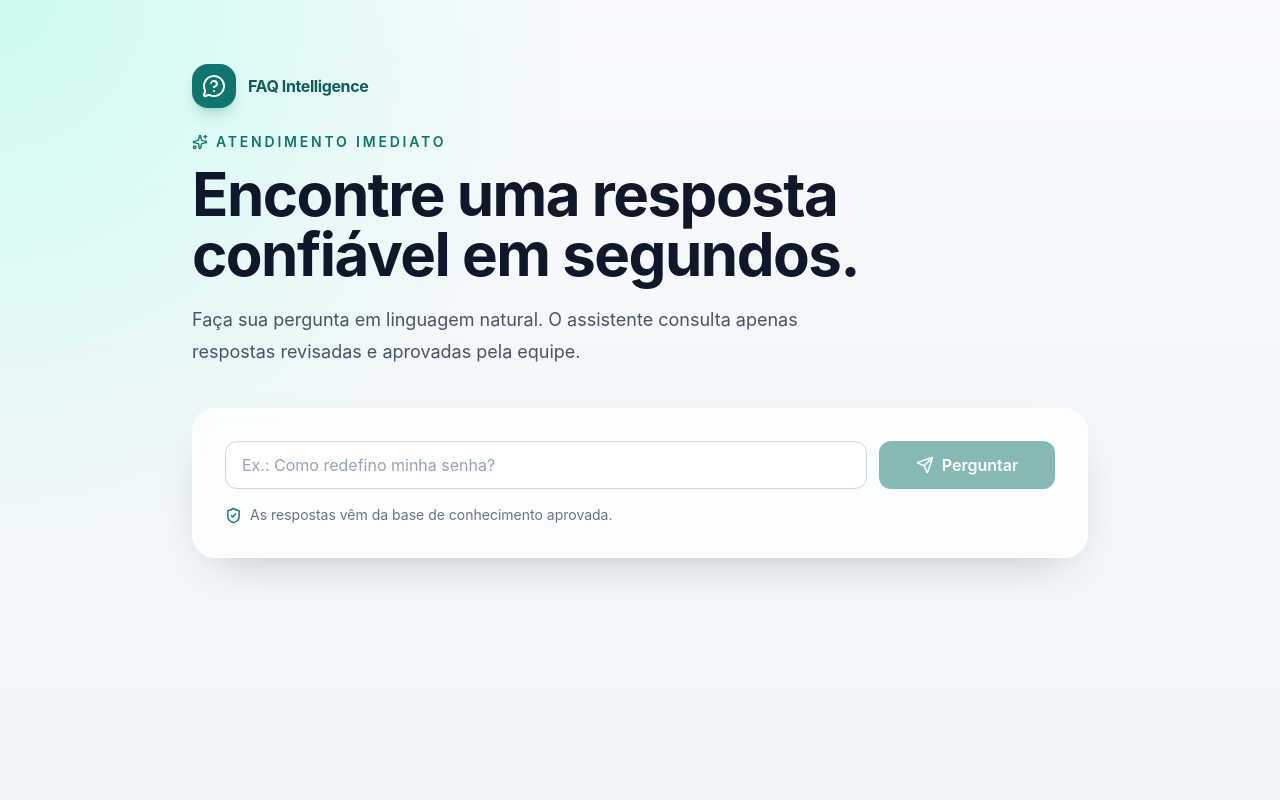
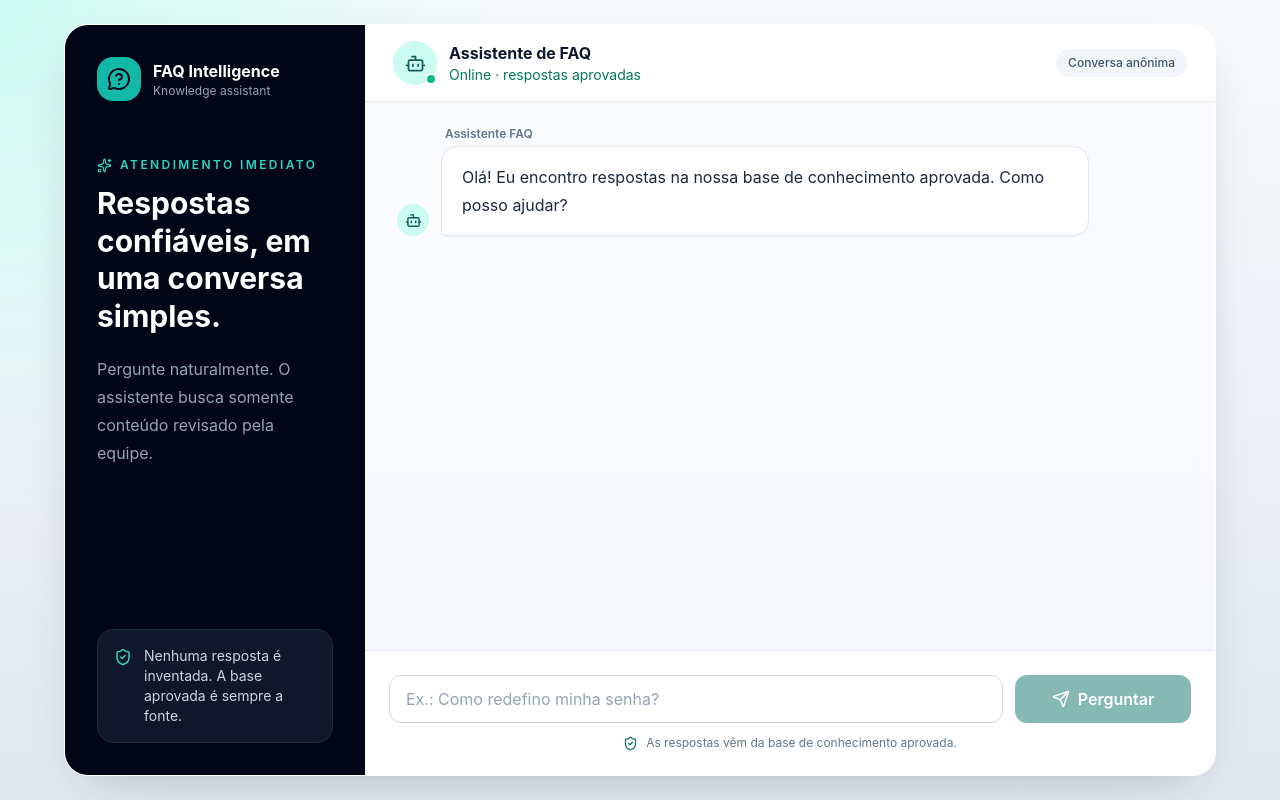
Before and after one commit to fbsis/faq-ia-poc, a React (Vite) app in the folder apps/web/: page / in a window 1280 px wide. Built offline with nearby package versions, Linux system fonts and the light colour scheme.

Commit message:
fix(chat): present FAQ retrieval as a conversation

```diff
--- a/apps/web/src/features/chat/chat-message.tsx
+++ b/apps/web/src/features/chat/chat-message.tsx
@@ -1,35 +1,98 @@
 import type { AskQuestionResponse } from "@faq/contracts";
-import { Bot, CheckCircle2, HelpCircle } from "lucide-react";
+import { Bot, CheckCircle2, HelpCircle, UserRound } from "lucide-react";
 
 export function ChatMessage({ result }: { result: AskQuestionResponse }) {
   const answered = result.status === "answered";
   return (
-    <article
-      className="rounded-2xl border border-slate-200 bg-white p-6 shadow-soft"
-      aria-live="polite"
-    >
-      <div className="mb-4 flex items-center gap-3">
-        <span className="grid size-10 place-items-center rounded-full bg-teal-50 text-teal-700">
-          {answered ? <CheckCircle2 aria-hidden size={21} /> : <HelpCircle aria-hidden size={21} />}
+    <article className="flex max-w-[88%] items-end gap-3 self-start">
+      <AssistantAvatar />
+      <div>
+        <p className="mb-1 ml-1 text-xs font-semibold text-slate-500">Assistente FAQ</p>
+        <div className="rounded-2xl rounded-bl-md border border-slate-200 bg-white px-5 py-4 shadow-sm">
+          <div className="mb-2 flex flex-wrap items-center gap-2">
+            {answered ? (
+              <CheckCircle2 aria-hidden className="text-teal-700" size={17} />
+            ) : (
+              <HelpCircle aria-hidden className="text-amber-600" size={17} />
+            )}
+            <span className="text-sm font-semibold text-slate-700">
+              {answered ? "Resposta aprovada" : "Vamos confirmar"}
             </span>
-        <div>
-          <p className="font-semibold">{answered ? "Resposta aprovada" : "Vamos confirmar"}</p>
             {result.category ? (
-            <span className="text-sm text-slate-500">{result.category.name}</span>
+              <span className="rounded-full bg-teal-50 px-2.5 py-1 text-xs font-medium text-teal-800">
+                {result.category.name}
+              </span>
             ) : null}
           </div>
-      </div>
           {result.answer ? (
-        <p className="text-lg leading-8 text-slate-800">{result.answer}</p>
+            <p className="leading-7 text-slate-800">{result.answer}</p>
           ) : (
-        <p className="text-slate-700">{result.message}</p>
+            <p className="leading-7 text-slate-700">{result.message}</p>
           )}
           {result.suggestions?.map((suggestion) => (
-        <p className="mt-4 rounded-xl bg-slate-50 p-3 text-sm" key={suggestion}>
-          <Bot className="mr-2 inline" aria-hidden size={16} />
+            <p className="mt-3 rounded-xl bg-slate-50 p-3 text-sm" key={suggestion}>
               {suggestion}
             </p>
           ))}
+        </div>
+      </div>
     </article>
   );
 }
+
+export function GreetingMessage() {
+  return (
+    <article className="flex max-w-[88%] items-end gap-3 self-start">
+      <AssistantAvatar />
+      <div>
+        <p className="mb-1 ml-1 text-xs font-semibold text-slate-500">Assistente FAQ</p>
+        <div className="rounded-2xl rounded-bl-md border border-slate-200 bg-white px-5 py-4 shadow-sm">
+          <p className="leading-7 text-slate-800">
+            Olá! Eu encontro respostas na nossa base de conhecimento aprovada. Como posso ajudar?
+          </p>
+        </div>
+      </div>
+    </article>
+  );
+}
+
+export function UserMessage({ children }: { children: string }) {
+  return (
+    <article className="flex max-w-[82%] items-end gap-3 self-end">
+      <div>
+        <p className="mb-1 mr-1 text-right text-xs font-semibold text-slate-500">Você</p>
+        <p className="rounded-2xl rounded-br-md bg-teal-700 px-5 py-3.5 leading-7 text-white shadow-sm">
+          {children}
+        </p>
+      </div>
+      <span className="grid size-8 shrink-0 place-items-center rounded-full bg-slate-200 text-slate-600">
+        <UserRound aria-hidden size={16} />
+      </span>
+    </article>
+  );
+}
+
+export function PendingMessage() {
+  return (
+    <article className="flex items-end gap-3 self-start" aria-label="Assistente está consultando">
+      <AssistantAvatar />
+      <div className="flex gap-1.5 rounded-2xl rounded-bl-md border border-slate-200 bg-white px-5 py-4 shadow-sm">
+        {[0, 1, 2].map((item) => (
+          <span
+            className="size-2 animate-pulse rounded-full bg-teal-600"
+            key={item}
+            style={{ animationDelay: `${item * 150}ms` }}
+          />
+        ))}
+      </div>
+    </article>
+  );
+}
+
+function AssistantAvatar() {
+  return (
+    <span className="grid size-8 shrink-0 place-items-center rounded-full bg-teal-100 text-teal-800">
+      <Bot aria-hidden size={17} />
+    </span>
+  );
+}
--- a/apps/web/src/features/chat/chat-page.tsx
+++ b/apps/web/src/features/chat/chat-page.tsx
@@ -1,62 +1,112 @@
 import { Button } from "@faq/ui";
-import { MessageCircleQuestion, ShieldCheck, Sparkles } from "lucide-react";
-import { useState } from "react";
+import { Bot, MessageCircleQuestion, ShieldCheck, Sparkles } from "lucide-react";
+import { useEffect, useRef, useState } from "react";
 import { ChatComposer } from "./chat-composer.js";
-import { ChatMessage } from "./chat-message.js";
+import { ChatMessage, GreetingMessage, PendingMessage, UserMessage } from "./chat-message.js";
 import { useAskQuestion } from "./use-ask-question.js";
 
 export function ChatPage() {
   const [question, setQuestion] = useState("");
   const ask = useAskQuestion();
+  const conversationEnd = useRef<HTMLDivElement>(null);
+
+  useEffect(() => {
+    conversationEnd.current?.scrollIntoView?.({ behavior: "smooth", block: "nearest" });
+  }, [ask.turns]);
 
   return (
-    <main className="min-h-screen bg-[radial-gradient(circle_at_top_left,_#ccfbf1,_transparent_38%),linear-gradient(#f8fafc,#f1f5f9)] px-4 py-10 sm:py-16">
-      <div className="mx-auto max-w-4xl">
-        <header className="mb-10">
-          <div className="mb-6 flex items-center gap-3 text-teal-800">
-            <span className="grid size-11 place-items-center rounded-2xl bg-teal-700 text-white shadow-lg shadow-teal-700/20">
+    <main className="min-h-screen bg-[radial-gradient(circle_at_top_left,_#ccfbf1,_transparent_35%),linear-gradient(#f8fafc,#e2e8f0)] px-3 py-3 sm:px-6 sm:py-6">
+      <div className="mx-auto grid min-h-[calc(100vh-1.5rem)] max-w-6xl overflow-hidden rounded-3xl border border-white/80 bg-white/80 shadow-soft backdrop-blur lg:min-h-[calc(100vh-3rem)] lg:grid-cols-[300px_1fr]">
+        <aside className="hidden flex-col justify-between bg-slate-950 p-8 text-white lg:flex">
+          <div>
+            <div className="mb-14 flex items-center gap-3">
+              <span className="grid size-11 place-items-center rounded-2xl bg-teal-500 text-slate-950">
                 <MessageCircleQuestion aria-hidden size={24} />
               </span>
-            <span className="font-bold tracking-tight">FAQ Intelligence</span>
+              <div>
+                <p className="font-bold">FAQ Intelligence</p>
+                <p className="text-xs text-slate-400">Knowledge assistant</p>
               </div>
-          <p className="mb-3 flex items-center gap-2 text-sm font-semibold uppercase tracking-[0.2em] text-teal-700">
-            <Sparkles aria-hidden size={16} />
+            </div>
+            <p className="mb-3 flex items-center gap-2 text-xs font-semibold uppercase tracking-[0.2em] text-teal-400">
+              <Sparkles aria-hidden size={15} />
               Atendimento imediato
             </p>
-          <h1 className="max-w-3xl text-4xl font-bold leading-tight tracking-tight sm:text-6xl">
-            Encontre uma resposta confiável em segundos.
+            <h1 className="text-3xl font-bold leading-tight">
+              Respostas confiáveis, em uma conversa simples.
             </h1>
-          <p className="mt-5 max-w-2xl text-lg leading-8 text-slate-600">
-            Faça sua pergunta em linguagem natural. O assistente consulta apenas respostas revisadas
-            e aprovadas pela equipe.
+            <p className="mt-5 leading-7 text-slate-400">
+              Pergunte naturalmente. O assistente busca somente conteúdo revisado pela equipe.
             </p>
+          </div>
+          <div className="flex gap-3 rounded-2xl border border-slate-800 bg-slate-900 p-4 text-sm text-slate-300">
+            <ShieldCheck aria-hidden className="mt-0.5 shrink-0 text-teal-400" size={18} />
+            Nenhuma resposta é inventada. A base aprovada é sempre a fonte.
+          </div>
+        </aside>
+
+        <section className="flex min-h-0 flex-col bg-slate-50/70">
+          <header className="flex items-center justify-between border-b border-slate-200 bg-white/90 px-5 py-4 sm:px-7">
+            <div className="flex items-center gap-3">
+              <span className="relative grid size-11 place-items-center rounded-full bg-teal-100 text-teal-800">
+                <Bot aria-hidden size={21} />
+                <span className="absolute bottom-0 right-0 size-3 rounded-full border-2 border-white bg-emerald-500" />
+              </span>
+              <div>
+                <h2 className="font-bold text-slate-900">Assistente de FAQ</h2>
+                <p className="text-sm text-emerald-700">Online · respostas aprovadas</p>
+              </div>
+            </div>
+            <span className="hidden rounded-full bg-slate-100 px-3 py-1.5 text-xs font-medium text-slate-600 sm:block">
+              Conversa anônima
+            </span>
           </header>
 
-        <section className="rounded-3xl border border-white/80 bg-white/75 p-5 shadow-soft backdrop-blur sm:p-8">
-          <ChatComposer
-            value={question}
-            pending={ask.isPending}
-            onChange={setQuestion}
-            onSubmit={() => ask.submit(question)}
-          />
-          <div className="mt-4 flex items-center gap-2 text-sm text-slate-500">
-            <ShieldCheck aria-hidden className="text-teal-700" size={17} />
-            As respostas vêm da base de conhecimento aprovada.
-          </div>
-        </section>
-
-        <div className="mt-7">
-          {ask.data ? <ChatMessage result={ask.data} /> : null}
-          {ask.isError ? (
-            <div className="rounded-2xl border border-red-200 bg-red-50 p-5" role="alert">
-              <p className="font-semibold text-red-900">Não foi possível consultar agora.</p>
-              <p className="mt-1 text-red-800">Tente novamente sem perder sua pergunta.</p>
-              <Button className="mt-4" onClick={ask.retry} variant="ghost">
+          <div
+            aria-label="Conversa com o assistente"
+            className="flex min-h-[420px] flex-1 flex-col gap-5 overflow-y-auto px-4 py-6 sm:px-8"
+            role="log"
+          >
+            <GreetingMessage />
+            {ask.turns.map((turn) => (
+              <div className="contents" key={turn.id}>
+                <UserMessage>{turn.question}</UserMessage>
+                {turn.status === "pending" ? <PendingMessage /> : null}
+                {turn.status === "answered" && turn.response ? (
+                  <ChatMessage result={turn.response} />
+                ) : null}
+                {turn.status === "error" ? (
+                  <div
+                    className="max-w-[88%] self-start rounded-2xl border border-red-200 bg-red-50 p-4"
+                    role="alert"
+                  >
+                    <p className="font-semibold text-red-900">Não consegui consultar agora.</p>
+                    <p className="mt-1 text-sm text-red-800">
+                      Sua pergunta foi mantida. Tente novamente quando quiser.
+                    </p>
+                    <Button className="mt-3" onClick={() => ask.retry(turn.id)} variant="ghost">
                       Tentar novamente
                     </Button>
                   </div>
                 ) : null}
               </div>
+            ))}
+            <div ref={conversationEnd} />
+          </div>
+
+          <footer className="border-t border-slate-200 bg-white p-4 sm:p-6">
+            <ChatComposer
+              value={question}
+              pending={ask.isPending}
+              onChange={setQuestion}
+              onSubmit={() => ask.submit(question, () => setQuestion(""))}
+            />
+            <div className="mt-3 flex items-center justify-center gap-2 text-xs text-slate-500">
+              <ShieldCheck aria-hidden className="text-teal-700" size={15} />
+              As respostas vêm da base de conhecimento aprovada.
+            </div>
+          </footer>
+        </section>
       </div>
     </main>
   );
--- a/apps/web/src/features/chat/use-ask-question.ts
+++ b/apps/web/src/features/chat/use-ask-question.ts
@@ -1,21 +1,64 @@
 import { useMutation } from "@tanstack/react-query";
 import { useState } from "react";
+import type { AskQuestionResponse } from "@faq/contracts";
 import { askQuestion } from "./chat-api.js";
 
+export interface ChatTurn {
+  id: string;
+  question: string;
+  status: "pending" | "answered" | "error";
+  response?: AskQuestionResponse;
+}
+
 export function useAskQuestion() {
-  const [submittedQuestion, setSubmittedQuestion] = useState<string | null>(null);
+  const [turns, setTurns] = useState<ChatTurn[]>([]);
   const mutation = useMutation({
-    mutationFn: (question: string) => askQuestion({ question })
+    mutationFn: ({ question }: { question: string; turnId: string }) => askQuestion({ question })
   });
 
-  function submit(question: string) {
-    setSubmittedQuestion(question);
-    mutation.mutate(question);
+  function runTurn(question: string, turnId: string, onSuccess?: () => void) {
+    mutation.mutate(
+      { question, turnId },
+      {
+        onSuccess(response) {
+          setTurns((current) =>
+            current.map((turn) =>
+              turn.id === turnId ? { ...turn, status: "answered", response } : turn
+            )
+          );
+          onSuccess?.();
+        },
+        onError() {
+          setTurns((current) =>
+            current.map((turn) => (turn.id === turnId ? { ...turn, status: "error" } : turn))
+          );
+        }
+      }
+    );
   }
 
-  function retry() {
-    if (submittedQuestion) mutation.mutate(submittedQuestion);
+  function submit(question: string, onSuccess?: () => void) {
+    const trimmedQuestion = question.trim();
+    const turnId = crypto.randomUUID();
+    setTurns((current) => [
+      ...current,
+      { id: turnId, question: trimmedQuestion, status: "pending" }
+    ]);
+    runTurn(trimmedQuestion, turnId, onSuccess);
   }
 
-  return { ...mutation, submit, retry, submittedQuestion };
+  function retry(turnId?: string) {
+    const turn = turnId
+      ? turns.find((candidate) => candidate.id === turnId)
+      : [...turns].reverse().find((candidate) => candidate.status === "error");
+    if (!turn) return;
+    setTurns((current) =>
+      current.map((candidate) =>
+        candidate.id === turn.id ? { ...candidate, status: "pending" } : candidate
+      )
+    );
+    runTurn(turn.question, turn.id);
+  }
+
+  return { ...mutation, submit, retry, turns };
 }
```
Lines whose indentation alone changed are shown as unchanged.
